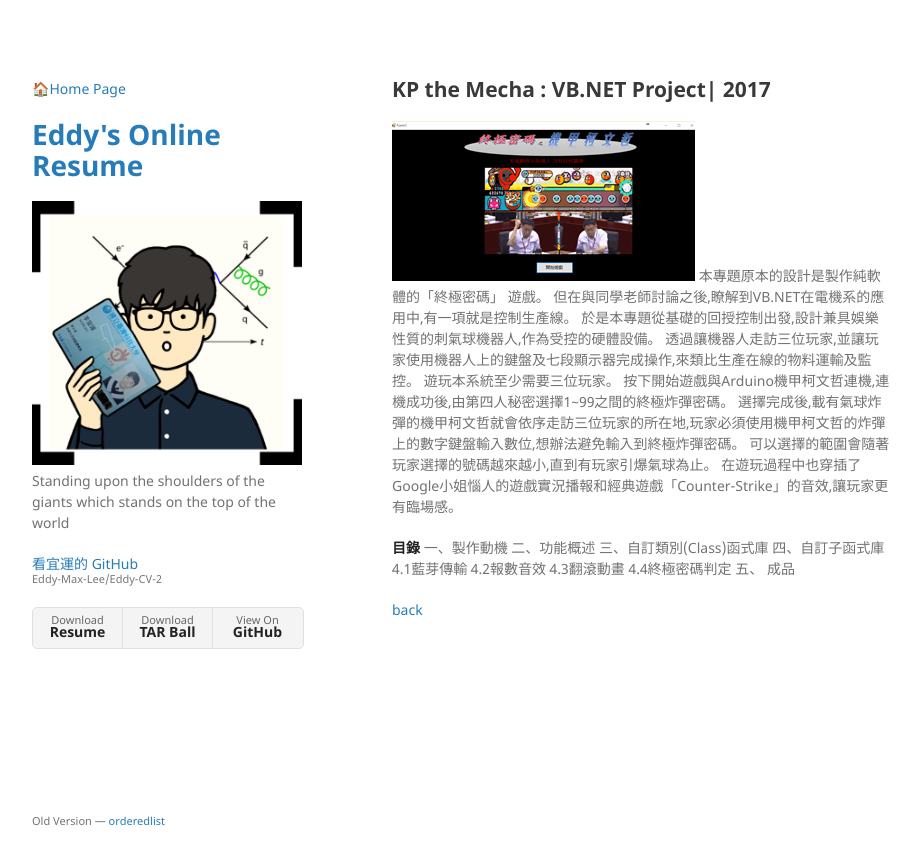
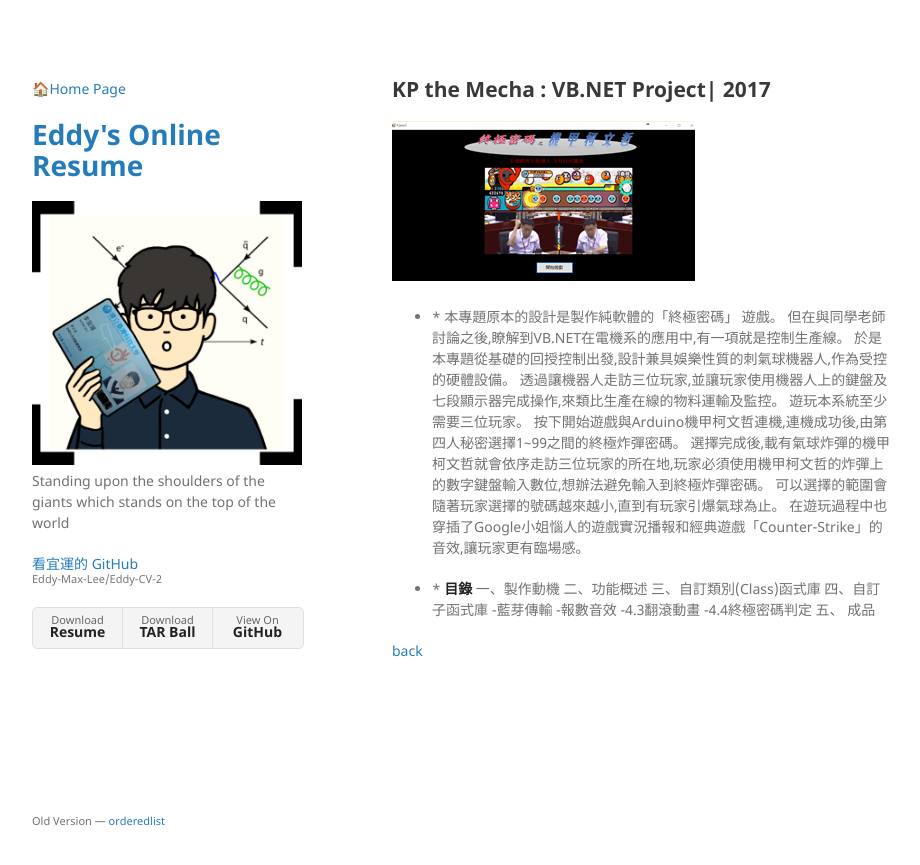
Before and after one commit to Eddy-Max-Lee/Eddy-CV-2, a Jekyll site: the page built from p3.md, in a window 1280 px wide. Shown: the top 865 px of the page, without its empty margins (178-1098 px from the left). Built offline with Jekyll 4.4.1, drawn with Linux system fonts in a browser that asks for light colours; our own code applies the rules of GitHub Pages for plain Markdown files.

Commit message:
Update p3.md

```diff
--- a/p3.md
+++ b/p3.md
@@ -4,19 +4,20 @@ layout: default
 
 ## KP the Mecha : VB.NET Project| 2017
 ![Branching](https://raw.githubusercontent.com/Eddy-Max-Lee/Eddy-CV-2/master/assets/img/p3-3.png)
+* *
 本專題原本的設計是製作純軟體的「終極密碼」 遊戲。 但在與同學老師討論之後,瞭解到VB.NET在電機系的應用中,有一項就是控制生產線。 於是本專題從基礎的回授控制出發,設計兼具娛樂性質的刺氣球機器人,作為受控的硬體設備。 透過讓機器人走訪三位玩家,並讓玩家使用機器人上的鍵盤及七段顯示器完成操作,來類比生產在線的物料運輸及監控。
 遊玩本系統至少需要三位玩家。 按下開始遊戲與Arduino機甲柯文哲連機,連機成功後,由第四人秘密選擇1~99之間的終極炸彈密碼。 選擇完成後,載有氣球炸彈的機甲柯文哲就會依序走訪三位玩家的所在地,玩家必須使用機甲柯文哲的炸彈上的數字鍵盤輸入數位,想辦法避免輸入到終極炸彈密碼。 可以選擇的範圍會隨著玩家選擇的號碼越來越小,直到有玩家引爆氣球為止。 在遊玩過程中也穿插了Google小姐惱人的遊戲實況播報和經典遊戲「Counter-Strike」的音效,讓玩家更有臨場感。
 
-
+* *
 **目錄**
 一、製作動機
 二、功能概述
 三、自訂類別(Class)函式庫
 四、自訂子函式庫
-  4.1藍芽傳輸
-  4.2報數音效
-  4.3翻滾動畫
-  4.4終極密碼判定
+  -藍芽傳輸
+  -報數音效
+  -4.3翻滾動畫
+  -4.4終極密碼判定
 五、 成品
 
 
```
